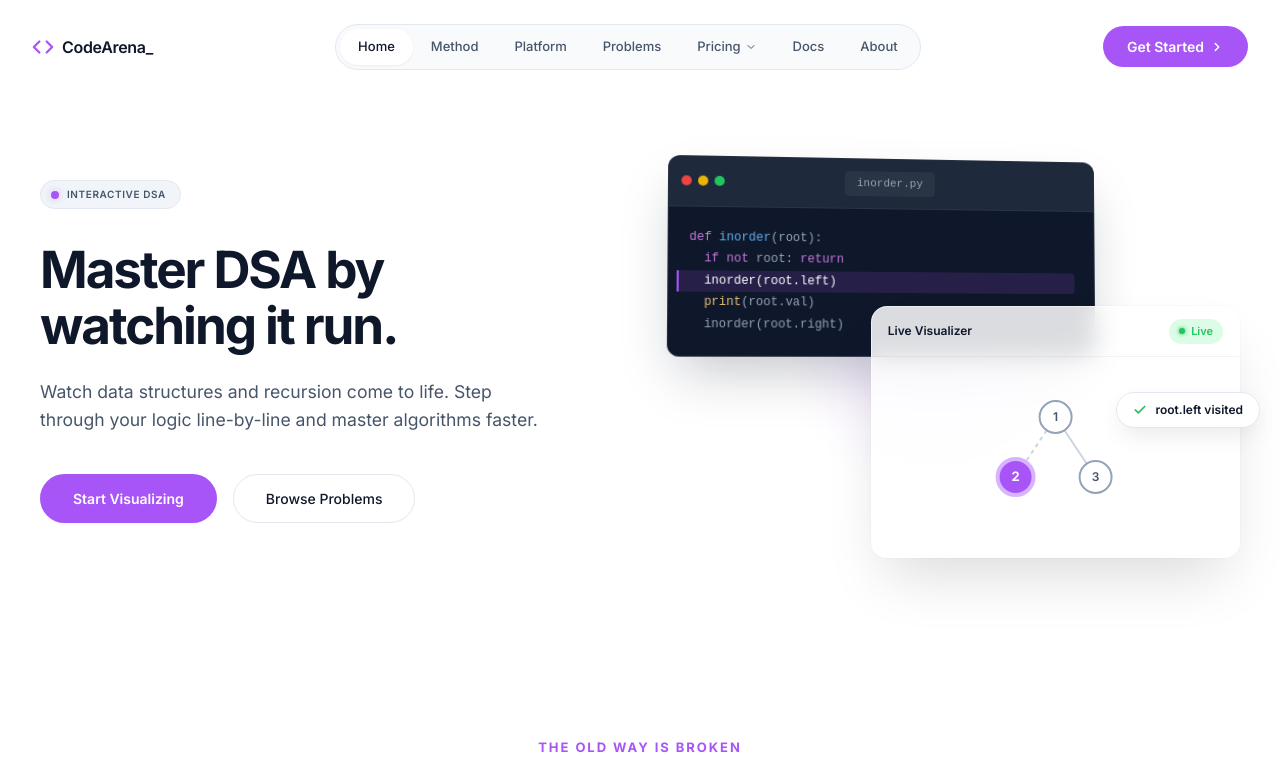
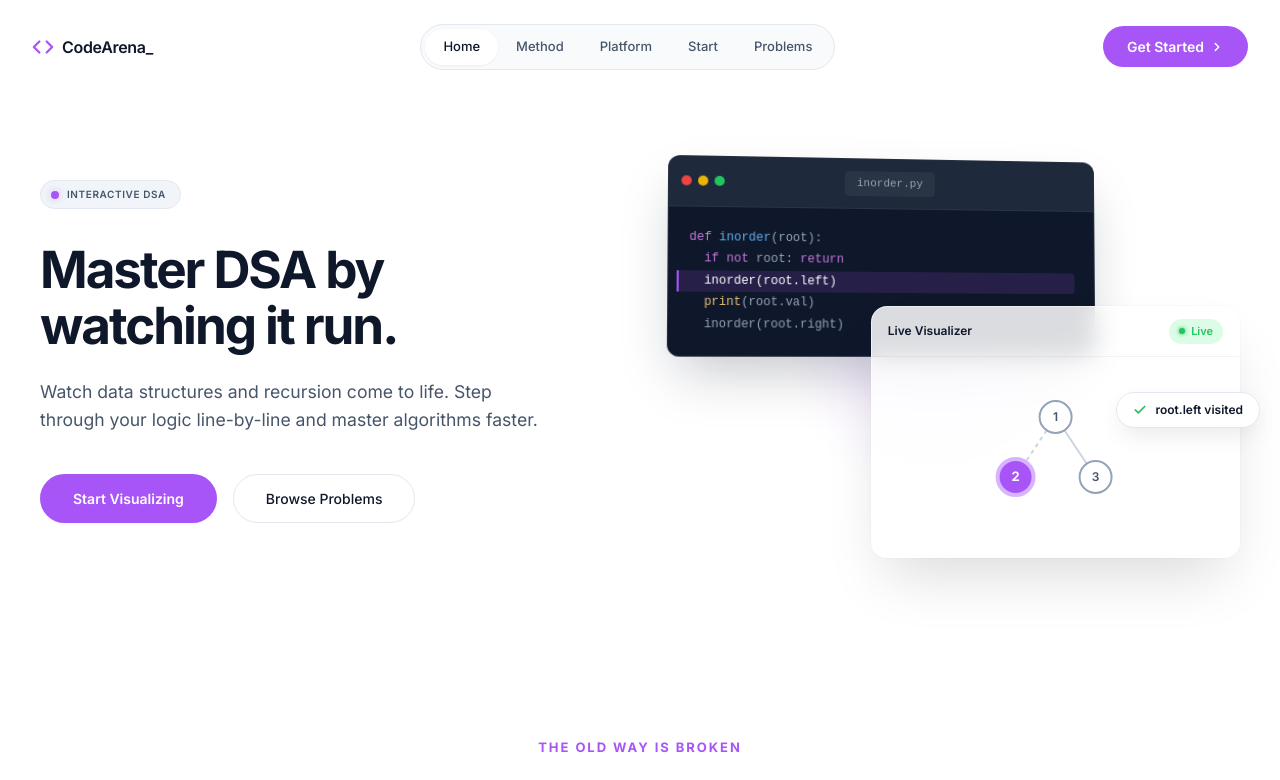
Before and after one commit to naveencreation/LeetCode-Learner, a Next.js app in the folder frontend/: page / in a window 1280 px wide. Shown: the top 780 px of the page. Built offline with nearby package versions, Linux system fonts and the light colour scheme.

Commit message:
OPtimized the Landing Page

```diff
--- a/frontend/src/app/globals.css
+++ b/frontend/src/app/globals.css
@@ -4,6 +4,8 @@
 
 html {
   height: 100%;
+  scroll-behavior: smooth;
+  scroll-padding-top: 112px;
 }
 
 html,
@@ -18,6 +20,12 @@ body {
   flex-direction: column;
   -webkit-font-smoothing: antialiased;
   -moz-osx-font-smoothing: grayscale;
+}
+
+@media (prefers-reduced-motion: reduce) {
+  html {
+    scroll-behavior: auto;
+  }
 }
 
 * {
--- a/frontend/src/app/page.tsx
+++ b/frontend/src/app/page.tsx
@@ -4,6 +4,7 @@ import styles from "./page.module.css";
 import landingStyles from "./landing.module.css";
 import ScrollReveal from "../components/ScrollReveal";
 import InteractiveShowcase from "../components/InteractiveShowcase";
+import LandingNav from "../components/LandingNav";
 
 const inter = Inter({
   subsets: ["latin"],
@@ -37,22 +38,7 @@ export default function Home() {
         </Link>
 
         {/* Center: Navigation Pill */}
-        <nav className={styles.navCenter}>
-          <Link href="#home" className={`${styles.navLink} ${styles.navLinkActive}`}>Home</Link>
-          <Link href="#method" className={styles.navLink}>Method</Link>
-          <Link href="#platform" className={styles.navLink}>Platform</Link>
-          <Link href="/problems" className={styles.navLink}>Problems</Link>
-
-          <div className={styles.navDropdownItem}>
-            <span className={styles.navLink}>
-              Pricing
-              <svg width="12" height="12" viewBox="0 0 24 24" fill="none" stroke="currentColor" strokeWidth="2" strokeLinecap="round" strokeLinejoin="round" style={{marginLeft: "4px"}}><path d="m6 9 6 6 6-6"/></svg>
-            </span>
-          </div>
-
-          <Link href="/docs" className={styles.navLink}>Docs</Link>
-          <Link href="/about" className={styles.navLink}>About</Link>
-        </nav>
+        <LandingNav />
 
         {/* Right: CTA Button */}
         <Link href="/dashboard" className={styles.ctaButton}>
@@ -201,7 +187,7 @@ export default function Home() {
         </div>
 
         {/* BOTTOM MESH CTA */}
-        <section className={landingStyles.meshCtaSection}>
+        <section id="cta" className={landingStyles.meshCtaSection}>
           <ScrollReveal animation="scale-up" className={landingStyles.meshCtaInner}>
             <h2 className={landingStyles.meshTitle}>Stop Memorizing. Start Understanding.</h2>
             <p className={landingStyles.meshDesc}>
--- a/frontend/src/components/InteractiveShowcase.tsx
+++ b/frontend/src/components/InteractiveShowcase.tsx
@@ -26,7 +26,6 @@ const slides = [
 
 export default function InteractiveShowcase() {
   const [activeSlide, setActiveSlide] = useState(0);
-  const [slideProgress, setSlideProgress] = useState(0);
   const sectionRef = useRef<HTMLDivElement>(null);
 
   useEffect(() => {
@@ -39,7 +38,6 @@ export default function InteractiveShowcase() {
       const scrolled = -rect.top;
       const total = sectionHeight - viewportH;
       const progress = Math.max(0, Math.min(1, scrolled / total));
-      setSlideProgress(progress);
       if (progress < 0.33) setActiveSlide(0);
       else if (progress < 0.66) setActiveSlide(1);
       else setActiveSlide(2);
--- /dev/null
+++ b/frontend/src/components/LandingNav.tsx
@@ -0,0 +1,79 @@
+"use client";
+
+import { useEffect, useMemo, useState } from "react";
+import Link from "next/link";
+import styles from "../app/page.module.css";
+
+const SECTION_IDS = ["home", "method", "platform", "cta"] as const;
+
+type SectionId = (typeof SECTION_IDS)[number];
+
+export default function LandingNav() {
+  const [activeSection, setActiveSection] = useState<SectionId>("home");
+
+  const navItems = useMemo(
+    () => [
+      { id: "home" as const, label: "Home" },
+      { id: "method" as const, label: "Method" },
+      { id: "platform" as const, label: "Platform" },
+      { id: "cta" as const, label: "Start" },
+    ],
+    []
+  );
+
+  useEffect(() => {
+    const observer = new IntersectionObserver(
+      (entries) => {
+        const visible = entries
+          .filter((entry) => entry.isIntersecting)
+          .sort((a, b) => b.intersectionRatio - a.intersectionRatio);
+
+        if (visible.length > 0) {
+          setActiveSection(visible[0].target.id as SectionId);
+        }
+      },
+      {
+        // Account for header height to keep section activation aligned with view.
+        rootMargin: "-20% 0px -55% 0px",
+        threshold: [0.2, 0.4, 0.6],
+      }
+    );
+
+    SECTION_IDS.forEach((id) => {
+      const section = document.getElementById(id);
+      if (section) observer.observe(section);
+    });
+
+    const onHashChange = () => {
+      const hashId = window.location.hash.replace("#", "");
+      if (SECTION_IDS.includes(hashId as SectionId)) {
+        setActiveSection(hashId as SectionId);
+      }
+    };
+
+    window.addEventListener("hashchange", onHashChange);
+    onHashChange();
+
+    return () => {
+      observer.disconnect();
+      window.removeEventListener("hashchange", onHashChange);
+    };
+  }, []);
+
+  return (
+    <nav className={styles.navCenter} aria-label="Landing sections">
+      {navItems.map((item) => (
+        <Link
+          key={item.id}
+          href={`#${item.id}`}
+          className={`${styles.navLink} ${activeSection === item.id ? styles.navLinkActive : ""}`}
+        >
+          {item.label}
+        </Link>
+      ))}
+      <Link href="/problems" className={styles.navLink}>
+        Problems
+      </Link>
+    </nav>
+  );
+}
```
